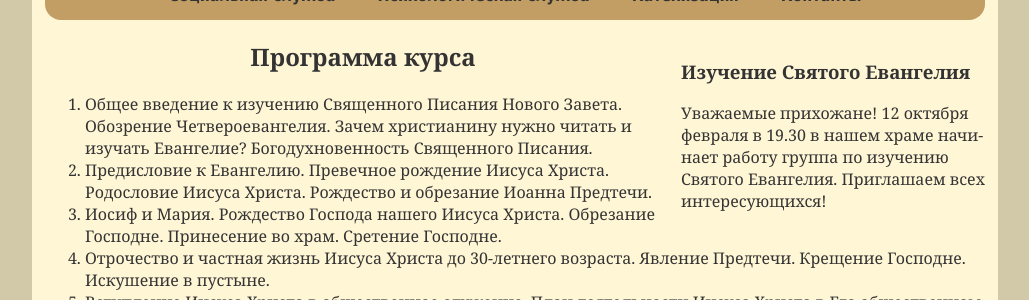
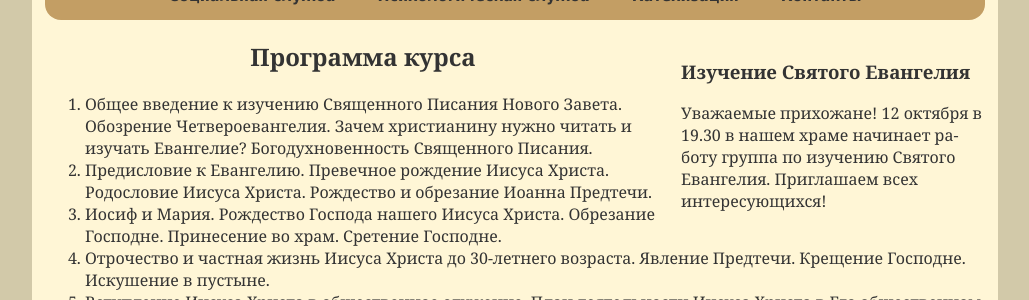
Before and after one commit to hramotradnoe/hramotradnoe.github.io, a Jekyll site: the page built from catechesis/index.html, in a window 1280 px wide. Shown: the part 296-596 px from the top of the page, without its empty margins (125-1154 px from the left). Built offline with Jekyll 4.4.1, drawn with Linux system fonts in a browser that asks for light colours.

Commit message:
Update ads.yml

```diff
--- a/_data/catechesis/ads.yml
+++ b/_data/catechesis/ads.yml
@@ -1,2 +1,2 @@
 - title       : Изучение Святого Евангелия
-  description : "Уважаемые прихожане! 12 октября февраля в 19.30 в нашем храме начинает работу группа по изучению Святого Евангелия. Приглашаем всех интересующихся!"
+  description : "Уважаемые прихожане! 12 октября в 19.30 в нашем храме начинает работу группа по изучению Святого Евангелия. Приглашаем всех интересующихся!"
```
